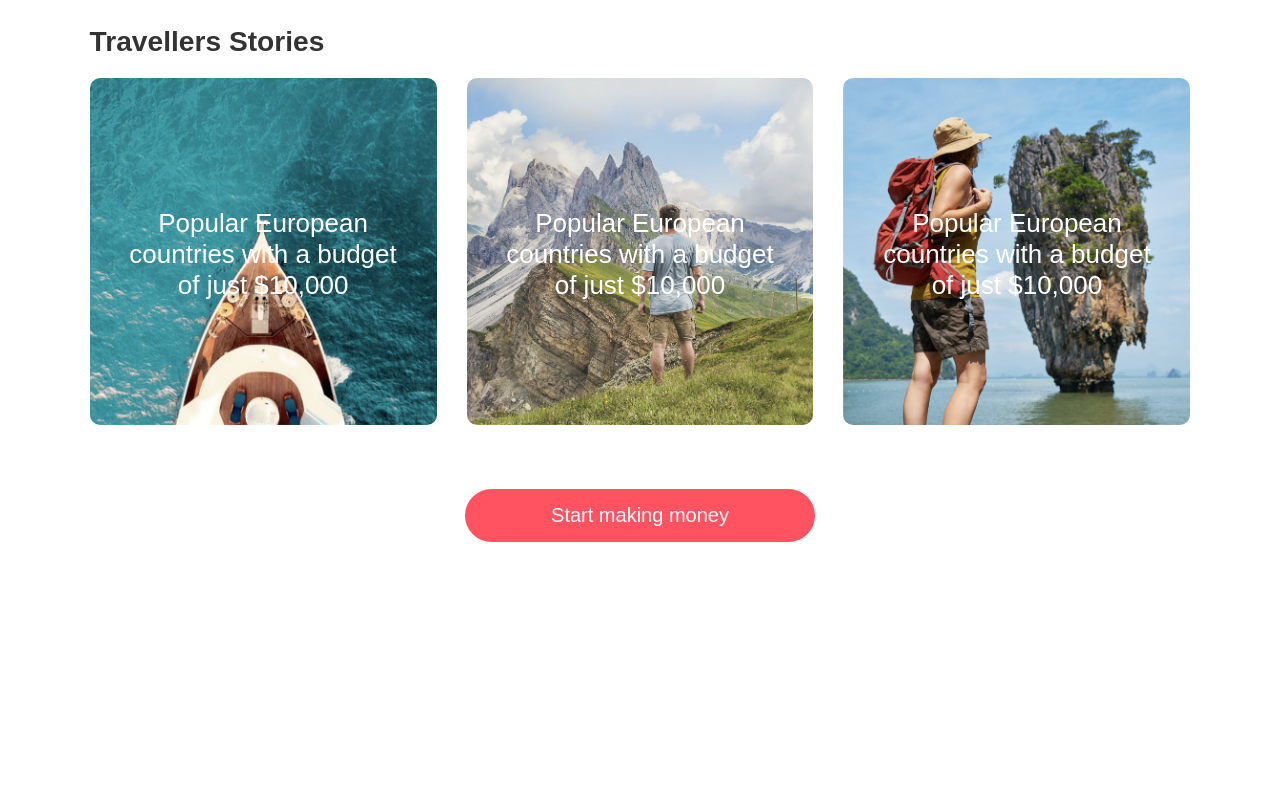
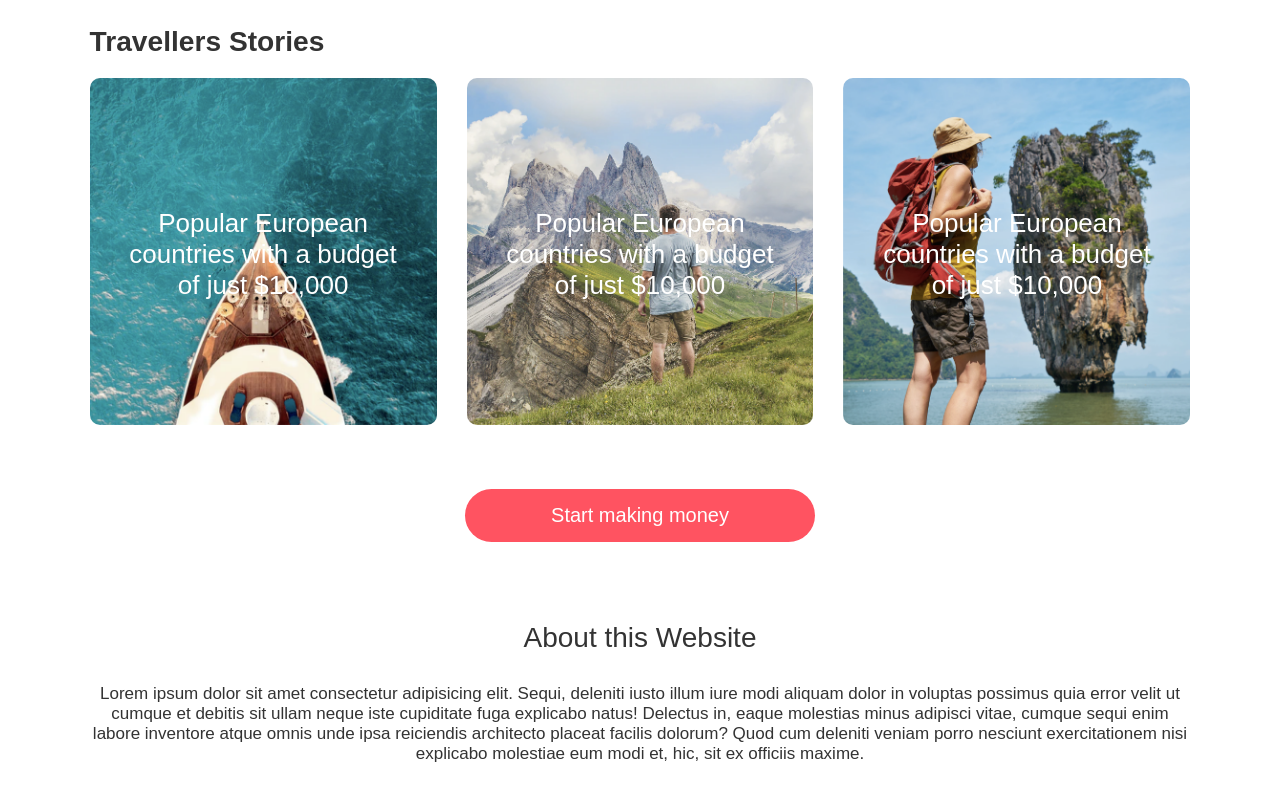
Before and after one commit to MihretabNigussie/Travel-Website, a plain HTML site: page index.html in a window 1280 px wide. Shown: the part 2127-2927 px from the top of the page. Before the commit the page ends 2729 px from the top, so only its background shows below. Drawn offline with Linux system fonts and the light colour scheme.

Commit message:
About this website done

```diff
--- /dev/null
+++ b/aboutMsg.css
@@ -0,0 +1,12 @@
+.about-msg{
+    text-align: center;
+    margin: 80px 0;
+    color: #333;
+    font-size: 17px;
+}
+
+.about-msg h2{
+    font-size: 28px;
+    margin-bottom: 30px;
+    font-weight: 500;
+}
--- a/index.html
+++ b/index.html
@@ -9,6 +9,7 @@
     <link rel="stylesheet" href="./trendingPlaces.css" />
     <link rel="stylesheet" href="./callToAction.css" />
     <link rel="stylesheet" href="./travlersStory.css">
+    <link rel="stylesheet" href="./aboutMsg.css">
   </head>
   <body>
     <header>
@@ -184,6 +185,14 @@
           <a href="#" class="start-btn">Start making money</a>
         </div>
       </article>
+      <article>
+        <div class="container">
+          <div class="about-msg">
+            <h2>About this Website</h2>
+          <p>Lorem ipsum dolor sit amet consectetur adipisicing elit. Sequi, deleniti iusto illum iure modi aliquam dolor in voluptas possimus quia error velit ut cumque et debitis sit ullam neque iste cupiditate fuga explicabo natus! Delectus in, eaque molestias minus adipisci vitae, cumque sequi enim labore inventore atque omnis unde ipsa reiciendis architecto placeat facilis dolorum? Quod cum deleniti veniam porro nesciunt exercitationem nisi explicabo molestiae eum modi et, hic, sit ex officiis maxime.</p>
+          </div>
+        </div>
+      </article>
     </main>
   </body>
 </html>
```
